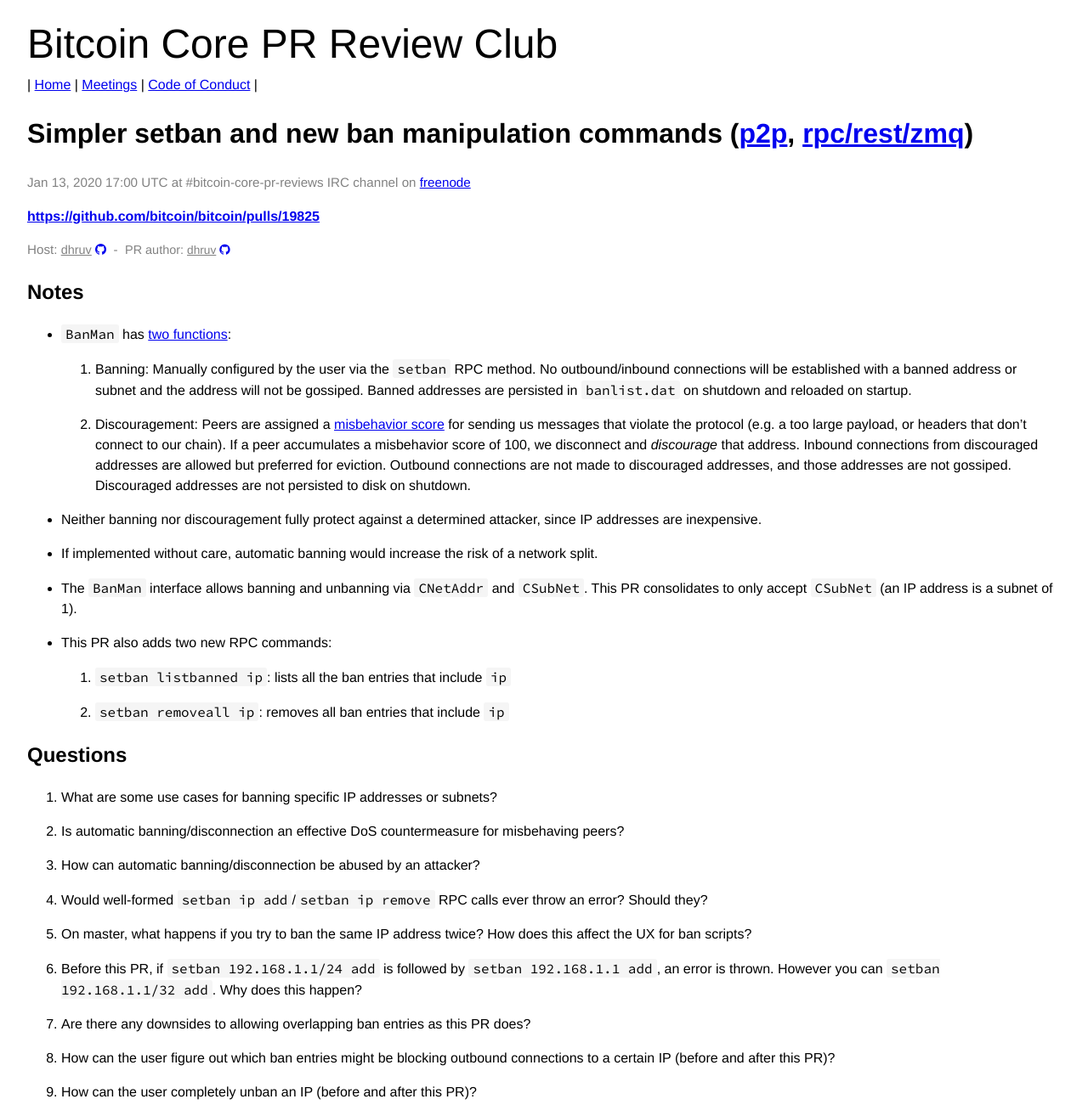
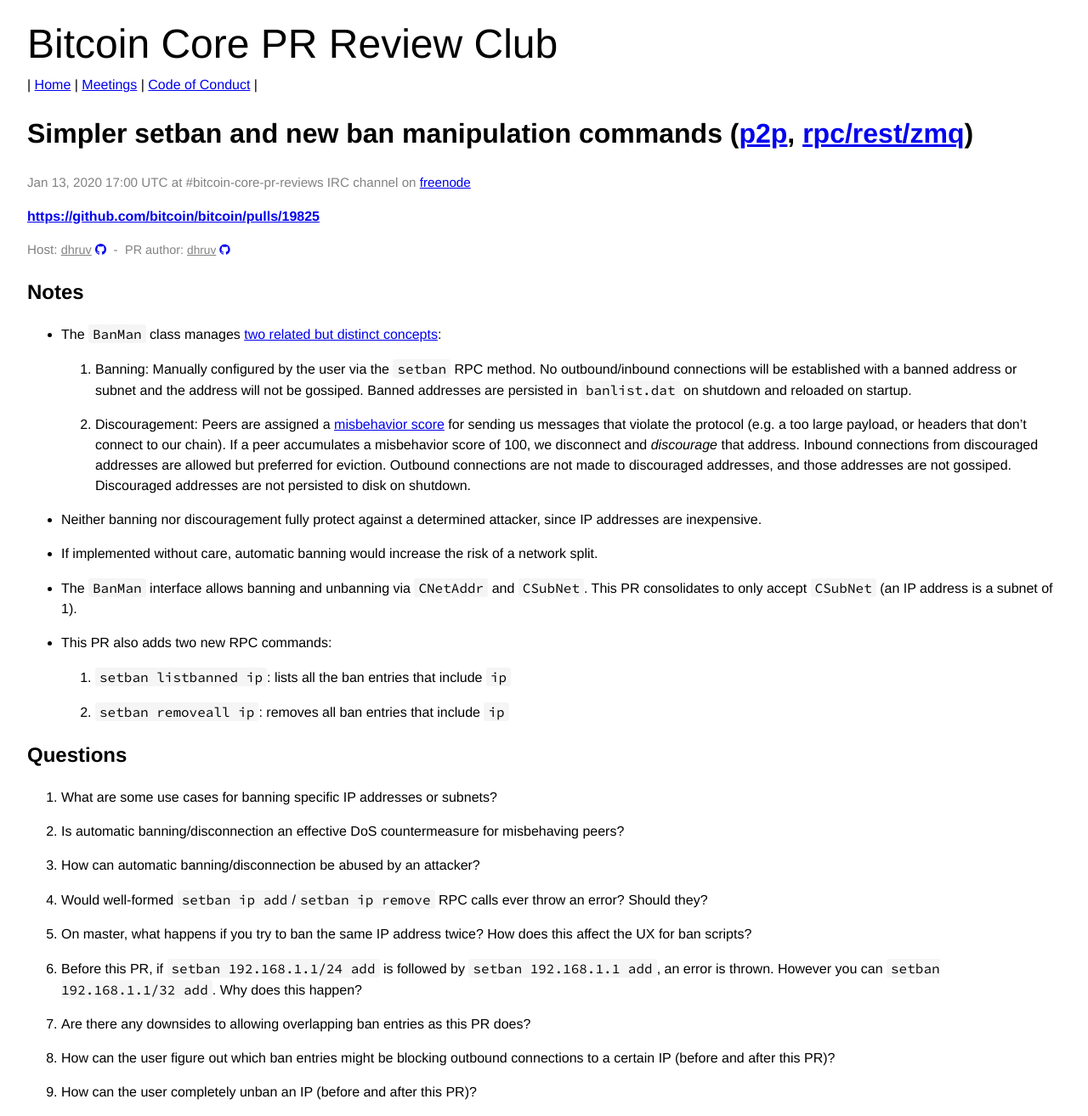
Before and after one commit to bitcoin-core-review-club/website, a Jekyll site: the page built from _posts/2021-01-13-#19825.md, in a window 1280 px wide. Shown: the whole page at 85% size. Built offline with Jekyll 4.4.1, drawn with Linux system fonts in a browser that asks for light colours.

Commit message:
Update _posts/2021-01-13-#19825.md
Co-authored-by: Jon Atack <jon@atack.com>

```diff
--- a/_posts/2021-01-13-#19825.md
+++ b/_posts/2021-01-13-#19825.md
@@ -12,7 +12,7 @@
 
 ## Notes
 
-- `BanMan` has [two functions](https://github.com/bitcoin/bitcoin/blob/86a8b35f/src/banman.h#L27):
+- The `BanMan` class manages [two related but distinct concepts](https://github.com/bitcoin/bitcoin/blob/86a8b35f/src/banman.h#L27):
 
   1. Banning: Manually configured by the user via the `setban` RPC method. No
      outbound/inbound connections will be established with a banned address or
```
